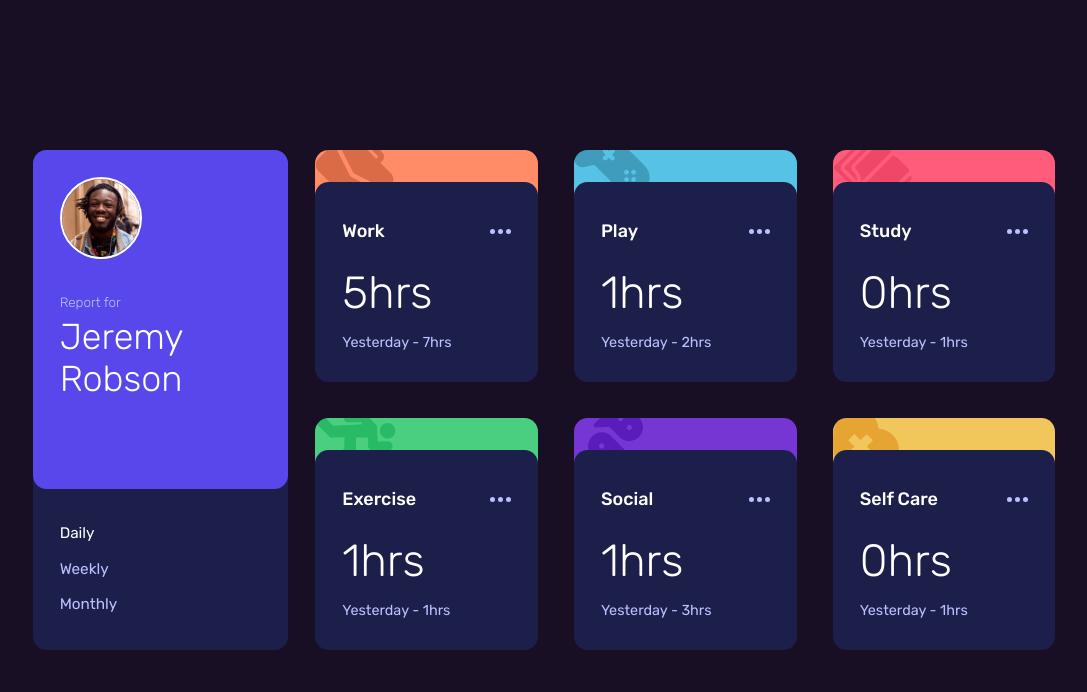
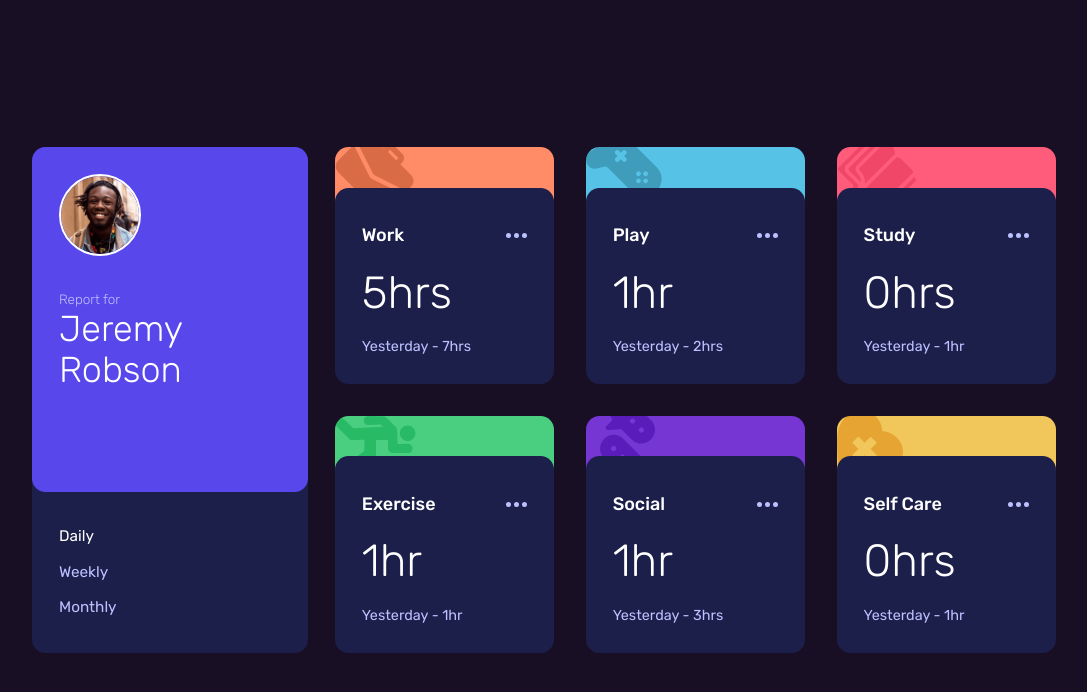
Before and after one commit to aropsta/time-tracking-dashboard-main, a React (Create React App) app: page / in a window 1280 px wide. Shown: the top 692 px of the page, without its empty margins (96-1183 px from the left). Built offline with nearby package versions, Linux system fonts and the light colour scheme.

Commit message:
final commit! finished!!

```diff
--- a/src/AppContext.js
+++ b/src/AppContext.js
@@ -10,7 +10,6 @@ class AppContextProvider extends Component {
   };
 
   setPeriod = (interval) => {
-    console.log(interval);
     this.setState({
       frame: interval,
     });
--- a/src/components/Card.js
+++ b/src/components/Card.js
@@ -4,6 +4,7 @@ import "../styles/card.scss";
 
 export default class Card extends Component {
   static contextType = AppContext;
+  hourString = "hrs";
   constructor(props) {
     super(props);
 
@@ -30,12 +31,34 @@ export default class Card extends Component {
 
   getCurrentHours = () => {
     switch (this.context.frame) {
-      case "daily":
-        return this.state.currentHours[0];
-      case "weekly":
-        return this.state.currentHours[1];
-      case "monthly":
-        return this.state.currentHours[2];
+      case "daily": {
+        let value = this.state.currentHours[0];
+        if (value === 1) {
+          this.hourString = "hr";
+        } else {
+          this.hourString = "hrs";
+        }
+        return value;
+      }
+
+      case "weekly": {
+        let value = this.state.currentHours[1];
+        if (value === 1) {
+          this.hourString = "hr";
+        } else {
+          this.hourString = "hrs";
+        }
+        return value;
+      }
+      case "monthly": {
+        let value = this.state.currentHours[2];
+        if (value === 1) {
+          this.hourString = "hr";
+        } else {
+          this.hourString = "hrs";
+        }
+        return value;
+      }
       default:
         return 0;
     }
@@ -56,12 +79,33 @@ export default class Card extends Component {
 
   getPreviousHours = () => {
     switch (this.context.frame) {
-      case "daily":
-        return this.state.previousHours[0];
-      case "weekly":
-        return this.state.previousHours[1];
-      case "monthly":
-        return this.state.previousHours[2];
+      case "daily": {
+        let value = this.state.previousHours[0];
+        if (value === 1) {
+          this.hourString = "hr";
+        } else {
+          this.hourString = "hrs";
+        }
+        return value;
+      }
+      case "weekly": {
+        let value = this.state.previousHours[1];
+        if (value === 1) {
+          this.hourString = "hr";
+        } else {
+          this.hourString = "hrs";
+        }
+        return value;
+      }
+      case "monthly": {
+        let value = this.state.previousHours[2];
+        if (value === 1) {
+          this.hourString = "hr";
+        } else {
+          this.hourString = "hrs";
+        }
+        return value;
+      }
       default:
         return 0;
     }
@@ -93,9 +137,9 @@ export default class Card extends Component {
 
   render() {
     return (
-      <section aria-labelledby="head" className={`card ${this.getClassFromTitle()}`} name="card">
+      <article aria-labelledby="head" className={`card ${this.getClassFromTitle()}`} name="card">
         <i className={`div ${this.getClassFromTitle()}`}></i>
-        <article className="inner-card" name="innerCard">
+        <section className="inner-card" name="innerCard">
           <header className="header-section" name="headerSection">
             <h2 className="title" id="head" name="title">
               {this.state.title}
@@ -114,16 +158,16 @@ export default class Card extends Component {
             </menu>
           </header>
           <p className="time" name="time">
-            {`${this.getCurrentHours()}hrs`}
+            {`${this.getCurrentHours()}${this.hourString}`}
           </p>
           <p name="period" className="period">
             {this.getPeriod()}
             <span className="period" name="periodTime">
-              {` - ${this.getPreviousHours()}hrs`}
+              {` - ${this.getPreviousHours()}${this.hourString}`}
             </span>
           </p>
-        </article>
-      </section>
+        </section>
+      </article>
     );
   }
 }
--- a/src/components/Profile.js
+++ b/src/components/Profile.js
@@ -39,8 +39,10 @@ export default class Profile extends Component {
       <main className="profile-container">
         <header className="profile-header">
           <img align="left" src="/image-jeremy.png" alt="" className="avatar" />
-          <p>Report for</p>
-          <h1>Jeremy Robson</h1>
+          <div className="text">
+            <p>Report for</p>
+            <h1>Jeremy Robson</h1>
+          </div>
         </header>
         <aside className="time-frame-section">
           <button
--- a/src/styles/App.scss
+++ b/src/styles/App.scss
@@ -3,16 +3,38 @@
 .App {
   display: flex;
   margin: auto;
-  @media (max-width: 500px) {
+  min-width: min(80%, 64rem);
+  @media (max-width: 60rem) {
     flex-direction: column;
+    min-width: 90%;
+    .profile-container {
+      width: 100%;
+      margin-bottom: 1.5rem;
+    }
+    .profile-header {
+      padding: 1.5rem;
+      flex-direction: row;
+      justify-content: space-between;
+    }
+    .text {
+      display: flex;
+      flex-direction: column;
+    }
+    .time-frame-section {
+      flex-direction: row;
+      margin: auto;
+      width: 100%;
+      margin-bottom: 2rem;
+      justify-content: space-evenly;
+    }
   }
 }
 
 .card-grid {
   display: grid;
-  grid-gap: 2rem;
-  grid-template-columns: 1fr 1fr 1fr;
-  grid-template-rows: 1fr 1fr;
+  grid-gap: 1.75rem;
+  grid-template-columns: repeat(auto-fill, minmax(12rem, 1fr));
+
   flex: 1 1 100%;
 }
 
@@ -21,7 +43,6 @@
   border-radius: $border-radius;
   display: flex;
   flex-direction: column;
-  width: 25%;
   margin-right: 1.5rem;
 }
 
--- a/src/styles/card.scss
+++ b/src/styles/card.scss
@@ -1,6 +1,6 @@
 @use "./variables.scss" as *;
 
-$height: 2.5rem;
+$height: 3rem;
 $margin: -0.75rem;
 
 :root {
@@ -24,10 +24,10 @@ $margin: -0.75rem;
   background-color: $dark-blue;
   height: calc(100% - ($height + $margin));
 
+  position: relative;
   display: flex;
   flex-direction: column;
   justify-content: space-around;
-  min-width: 12rem;
   border-radius: $border-radius;
 
   padding: 1.5rem;
@@ -37,6 +37,7 @@ $margin: -0.75rem;
 .div {
   content: "";
   height: $height;
+
   margin-bottom: $margin;
   width: 100%;
   background-repeat: no-repeat;
@@ -72,7 +73,6 @@ menu:hover {
 .period {
   color: $pale-blue;
   font-size: 0.8rem;
-  margin-top: -0.5rem;
 }
 .inner-card:hover {
   background-color: $desaturated-blue;
--- a/src/styles/index.scss
+++ b/src/styles/index.scss
@@ -11,8 +11,8 @@ body {
 html,
 body,
 #root {
-  height: 100%;
   width: 100%;
+  height: 100vh;
 }
 
 #root {
```
